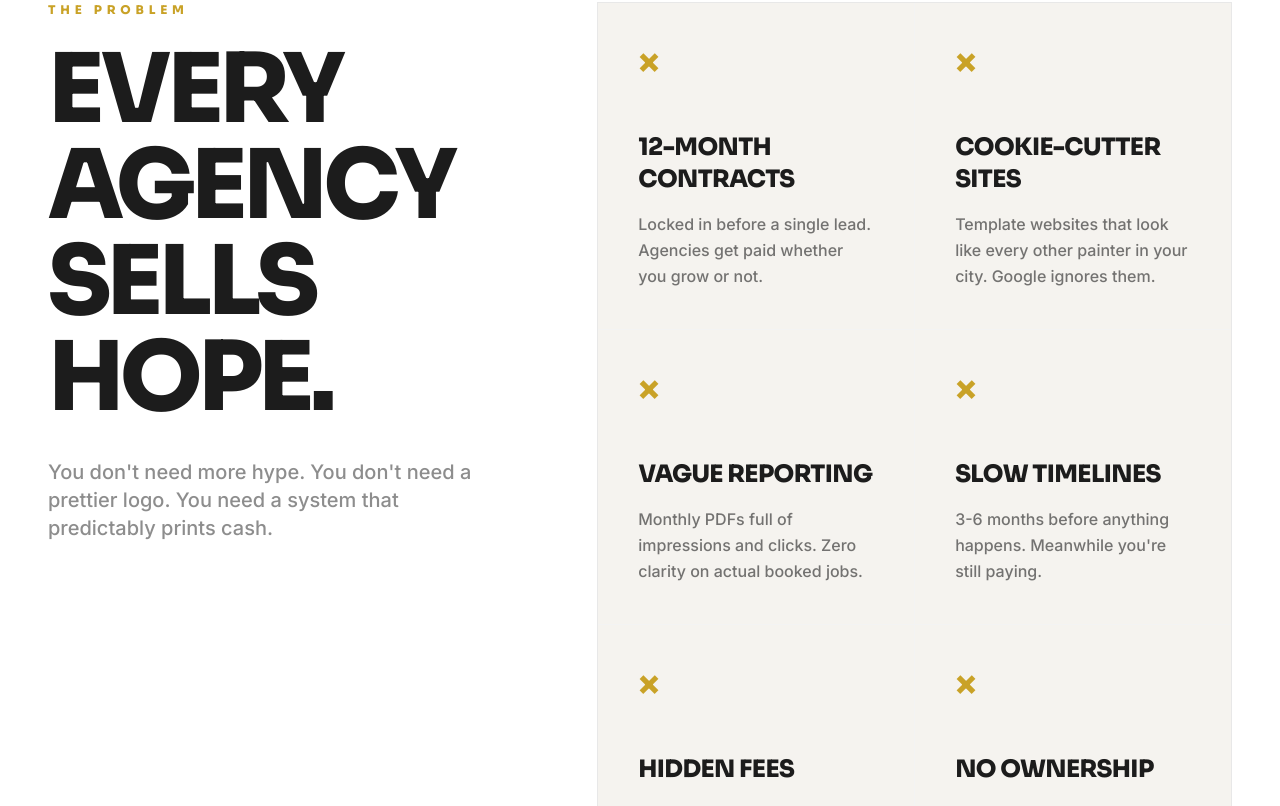
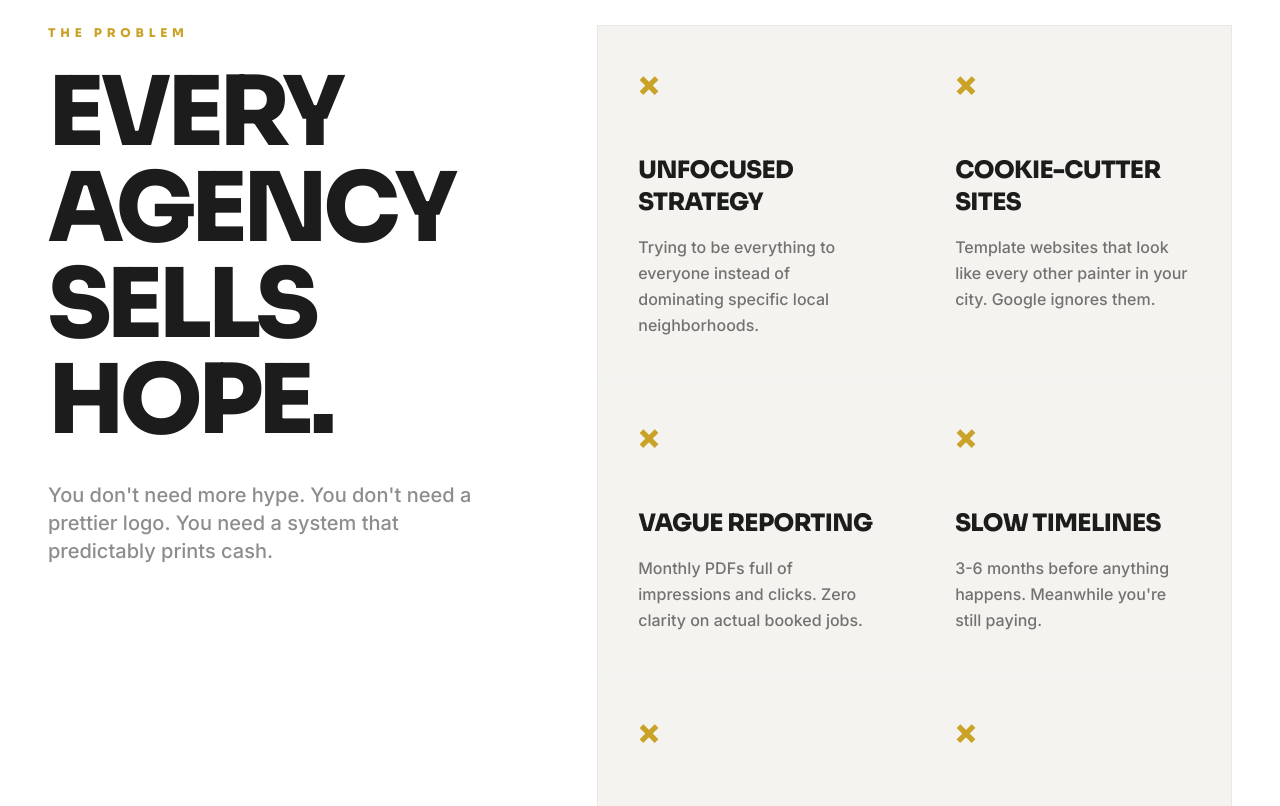
Before and after one commit to desland01/HOM, a Next.js app: page / in a window 1280 px wide. Shown: the part 1774-2580 px from the top of the page. Built offline with nearby package versions, Linux system fonts and the light colour scheme.

Commit message:
refactor: messaging pivot towards speed, 12-month contracts, and ultimate arsenal upsells

```diff
--- a/app/page.tsx
+++ b/app/page.tsx
@@ -79,7 +79,7 @@ export default function Home() {
             <div className="grid grid-cols-1 lg:grid-cols-12 gap-12 w-full items-end">
               <FadeIn delay={0.4} className="lg:col-span-6">
                 <p className="text-xl sm:text-2xl text-brand-charcoal/70 leading-relaxed max-w-2xl font-medium mb-10">
-                  How to dominate your local painting market without signing a 12-month contract. We build the site in <span className="text-brand-charcoal font-extrabold">14 days</span>, prove it for <span className="text-brand-charcoal font-extrabold">90 days</span>, and you only commit when the phone rings.
+                  How to dominate your local painting market with maximum velocity. You're paying for speed and precision. We build the system in <span className="text-brand-charcoal font-extrabold">14 days</span>, prove its impact for <span className="text-brand-charcoal font-extrabold">90 days</span>, and set the foundation for long-term growth.
                 </p>
                 <Magnetic strength={10}>
                   <Link href="#tiers" className="group relative inline-flex items-center justify-center px-10 py-6 overflow-hidden font-sora font-extrabold text-brand-ivory bg-brand-charcoal rounded-none transition-all duration-300 ease-out hover:scale-[1.02] active:scale-95 shadow-2xl w-full sm:w-auto text-xl uppercase tracking-widest">
@@ -153,7 +153,7 @@ export default function Home() {
 
           <div className="lg:w-7/12 grid grid-cols-1 sm:grid-cols-2 gap-px bg-brand-charcoal/5 border border-brand-charcoal/5">
             {[
-              { title: "12-Month Contracts", desc: "Locked in before a single lead. Agencies get paid whether you grow or not.", icon: "×" },
+              { title: "Unfocused Strategy", desc: "Trying to be everything to everyone instead of dominating specific local neighborhoods.", icon: "×" },
               { title: "Cookie-Cutter Sites", desc: "Template websites that look like every other painter in your city. Google ignores them.", icon: "×" },
               { title: "Vague Reporting", desc: "Monthly PDFs full of impressions and clicks. Zero clarity on actual booked jobs.", icon: "×" },
               { title: "Slow Timelines", desc: "3-6 months before anything happens. Meanwhile you're still paying.", icon: "×" },
@@ -201,7 +201,7 @@ export default function Home() {
               className="text-5xl sm:text-7xl lg:text-8xl font-sora font-extrabold text-brand-charcoal leading-[0.9] tracking-tighter-extreme uppercase mb-8"
             />
             <FadeIn className="text-xl text-brand-charcoal/50 font-medium">
-              Here is exactly what you get. No hidden fees. No 12-month lock-ins. Pick the system that matches your ambition.
+              The upfront fee reflects the build and the speed to connect everything. Pick the system that matches your ambition, then scale up your recurrence when you're ready.
             </FadeIn>
           </div>
 
--- a/components/sections/add-ons-and-bundles.tsx
+++ b/components/sections/add-ons-and-bundles.tsx
@@ -36,7 +36,7 @@ const SEO_PLANS = [
     title: "Enterprise Takeover",
     price: "$1,999",
     period: "/mo",
-    features: ["8 Authority Articles/mo", "Automated Review Sequences", "Competitor Gap Analysis", "Dedicated Slack Channel"]
+    features: ["Max impact: 50 pages indexed at once", "Impact fades without Ultimate Arsenal", "Automated Review Sequences", "Competitor Gap Analysis"]
   }
 ]
 
--- a/components/sections/guarantees.tsx
+++ b/components/sections/guarantees.tsx
@@ -26,11 +26,11 @@ const guaranteeDetails: Record<string, FeatureDetail> = {
   },
   "risk-free": {
     title: "Risk-Free 90-Day Proof Period",
-    description: "Agencies want you to sign a 12-month retainer based on a pitch deck. We don't. Your upfront investment covers the complete build of your Geo-Silo site AND the first 90 days of active SEO management. We prove it works before you commit.",
+    description: "Your upfront investment covers the complete build of your high-performance Geo-Silo site AND the first 90 days of active management. We deliver speed, prove it works, and then set you up for recurring dominance.",
     tiers: {
       s1: { title: "Month 1: The Build", content: "We design, write, and deploy your entire high-performance Geo-Silo website and connect your Google Business Profile in just 14 days." },
       s2: { title: "Months 2-3: The Proof", content: "We actively run your SEO engine—publishing reverse-silo content, optimizing your GBP, and tracking keyword movement using DataForSEO. You watch the leads start coming in." },
-      s3: { title: "Month 4: The Choice", content: "At the end of 90 days, you look at the results. Only then do we offer you a long-term growth contract. If you don't like the results, you walk away." }
+      s3: { title: "Month 4: The Commitment", content: "At the end of 90 days, we lock in a 12-month recurring plan to protect your momentum and continue scaling." }
     }
   },
   "walk-away": {
@@ -74,8 +74,8 @@ export const Guarantees = () => {
     },
     {
       id: "risk-free",
-      title: "Leads First. Contracts Later.",
-      desc: "Your upfront covers the build and 90 days of management. See the leads before you sign a long-term deal.",
+      title: "Speed First. Long-Term Growth Later.",
+      desc: "Your upfront fee reflects the speed to build and connect everything, covering your first 90 days of management.",
       tiersText: "All Tiers"
     },
     {
--- a/components/ui/sticky-features.tsx
+++ b/components/ui/sticky-features.tsx
@@ -16,7 +16,7 @@ const featureDetails: Record<string, FeatureDetail> = {
   },
   "proof-engine": {
     title: "90-Day Proof Engine & Management",
-    description: "We don't do 12-month lock-ins. Your initial investment covers the entire build and 90 days of aggressive SEO management. We prove the system works, and you only sign a growth contract once you've seen the leads.",
+    description: "You are paying for speed and precision. Your initial investment covers the entire build and 90 days of aggressive management. We prove the system works, and then transition you into a 12-month growth plan.",
     tiers: {
       t1: "2 blog posts/mo + Monthly GBP sync + DataForSEO tracking.",
       t2: "4 blog posts/mo + Weekly GBP optimization + Review responses.",
@@ -62,8 +62,8 @@ export const StickyFeatures = () => {
       featureKey: "geo-silos"
     },
     {
-      title: "12-Month Contracts Are A Scam",
-      description: "Agencies get paid whether you grow or not. We do the opposite. We build it in 14 days, run the engine for 90 days, and you only sign a long-term deal after you've seen the leads.",
+      title: "Speed Out Of The Gate",
+      description: "You are paying for immediate momentum. We build your system in 14 days, run the engine for 90 days, and then lock in a recurring 12-month plan to dominate your local market.",
       color: "bg-brand-mustard",
       textColor: "text-brand-charcoal",
       number: "02",
```
Also changed, not shown: 2 other files (tests, documents, lock files or other folders).
